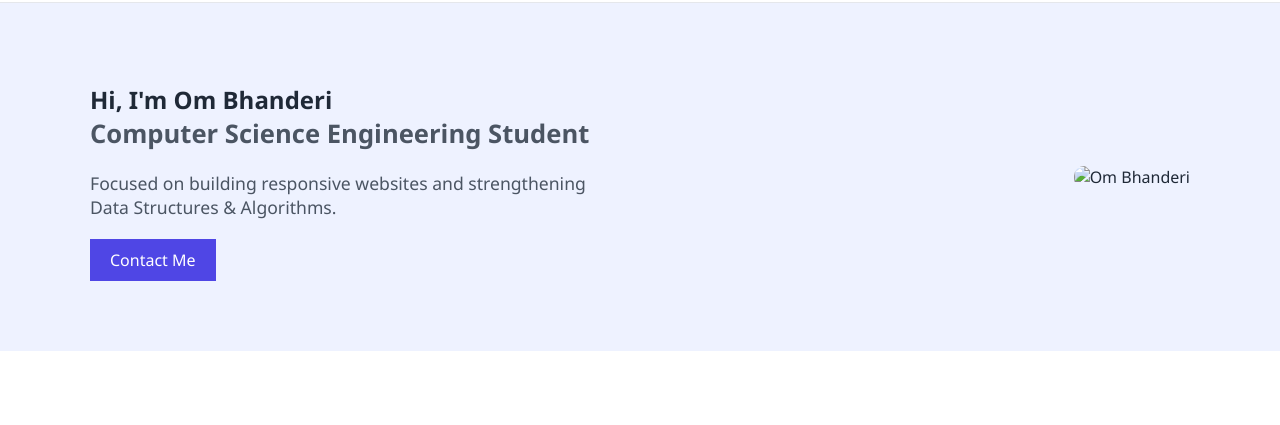
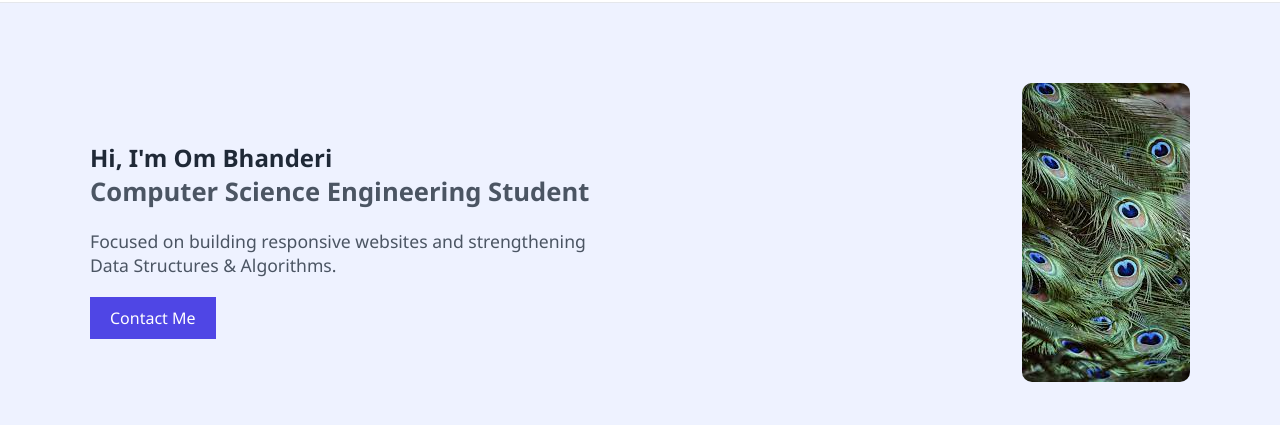
Before and after one commit to SomeThing05/Internship, a plain HTML site: page portfolio.html in a window 1280 px wide. Shown: the part 73-498 px from the top of the page. Drawn offline with Linux system fonts and the light colour scheme; the site is published under a folder, as on GitHub Pages, so addresses that start at the root find nothing.

Commit message:
change for image

```diff
--- a/portfolio.html
+++ b/portfolio.html
@@ -5,7 +5,7 @@
     <meta charset="UTF-8">
     <meta name="viewport" content="width=device-width, initial-scale=1.0">
     <title>Portfolio</title>
-    <link rel="icon" href="/image/lion.jpg">
+    <link rel="icon" href="./image/lion.jpg">
     <link rel="stylesheet" href="style.css">
 </head>
 
@@ -34,7 +34,7 @@
                     <a href="#contact" class="hero-btn">Contact Me</a>
                 </div>
                 <div class="hero-image">
-                    <img src="/image/image.png" alt="Om Bhanderi" />
+                    <img src="./image/image.png" alt="Om Bhanderi" />
                 </div>
             </div>
 
```
